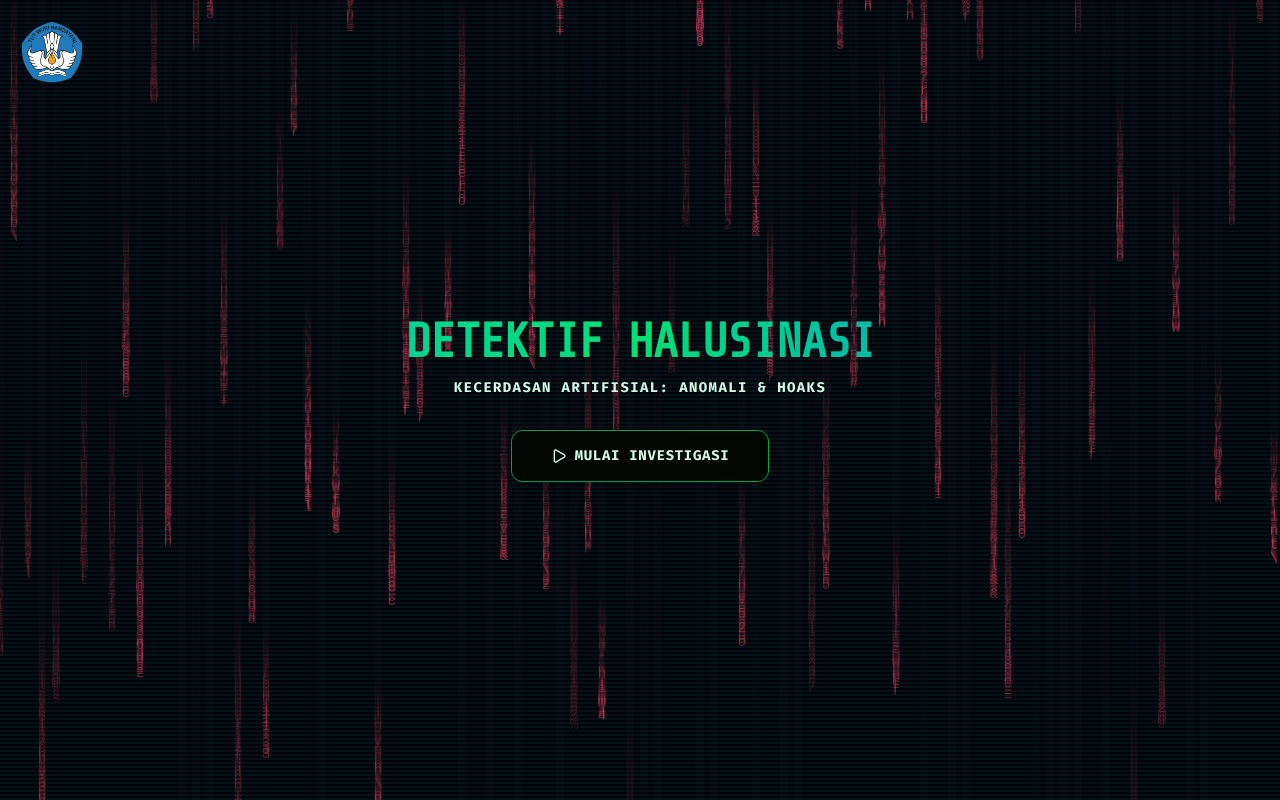
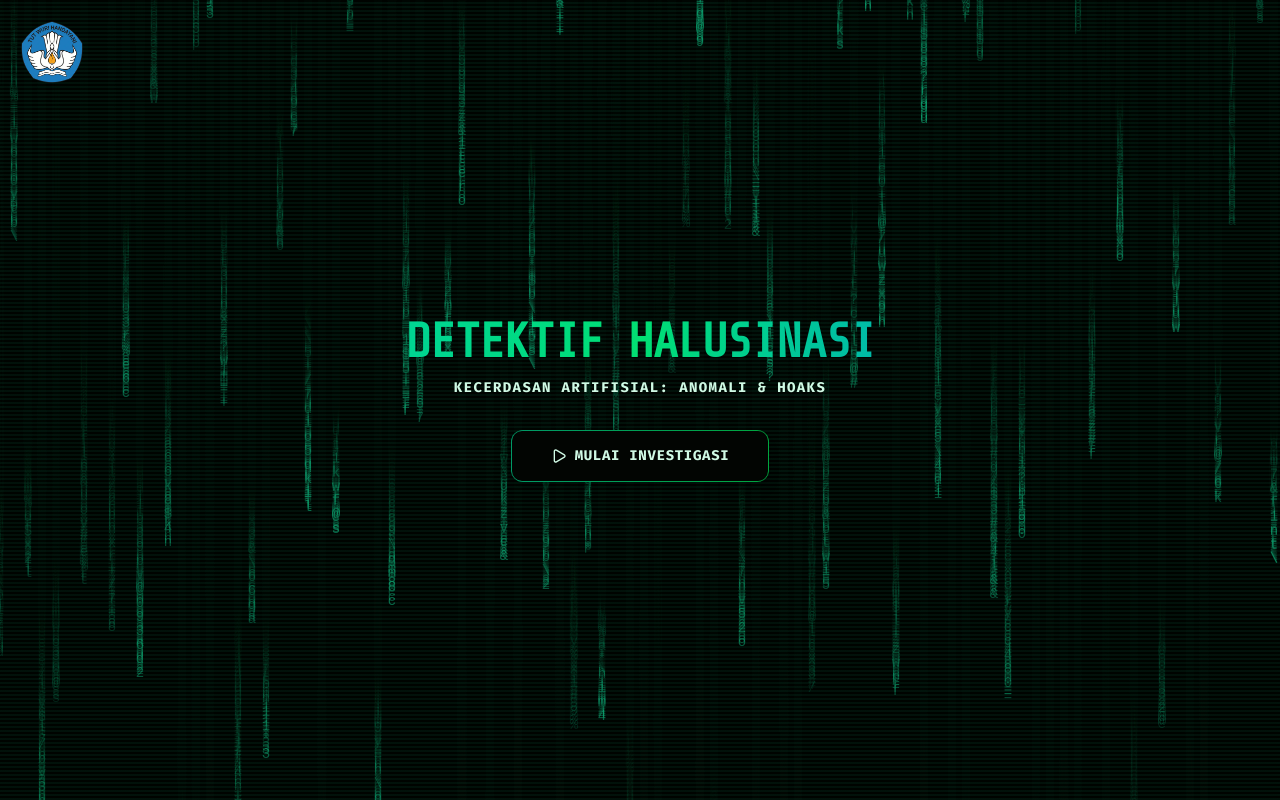
Before and after one commit to glenrioariesto/detektif-halusinasi-teks-challenge, a React (Vite) app: page / in a window 1280 px wide. Built offline with nearby package versions, Linux system fonts and the light colour scheme.

Commit message:
feat: align Matrix Rain background colors to Obsidian-Emerald terminal theme

```diff
--- a/src/components/InteractiveGridBg.tsx
+++ b/src/components/InteractiveGridBg.tsx
@@ -83,8 +83,8 @@ export function InteractiveGridBg() {
     const fontSize = 14;
 
     const draw = () => {
-      // Dark trail background
-      ctx.fillStyle = 'rgba(6, 5, 17, 0.22)';
+      // Dark trail background matching body #040804
+      ctx.fillStyle = 'rgba(4, 8, 4, 0.22)';
       ctx.fillRect(0, 0, canvas.width, canvas.height);
 
       const mouse = mouseRef.current;
@@ -129,12 +129,13 @@ export function InteractiveGridBg() {
 
           let drawX = d.x;
           let drawY = cy;
-          let color = `rgba(244, 63, 94, ${d.opacity * (1 - j / d.chars.length)})`; // default rose pink
+          // Emerald Green as matrix rain default color
+          let color = `rgba(16, 185, 129, ${d.opacity * (1 - j / d.chars.length)})`;
           let scale = 1;
 
-          // Glitch scramble timer triggered on click
+          // Glitch scramble timer triggered on click (Neon Green/Mint)
           if (glitchTimerRef.current > 0) {
-            color = `rgba(6, 182, 212, ${Math.random() * 0.8})`; // glitch cyan
+            color = `rgba(52, 211, 153, ${Math.random() * 0.8})`;
             drawX += (Math.random() - 0.5) * 4;
             drawY += (Math.random() - 0.5) * 4;
             if (Math.random() < 0.2) {
@@ -150,8 +151,8 @@ export function InteractiveGridBg() {
             drawX -= (dx / (dist || 1)) * force * 18;
             drawY -= (dy / (dist || 1)) * force * 18;
 
-            // Brighten up and change color to cyan when near cursor
-            color = `rgba(6, 182, 212, ${0.15 + force * 0.85})`;
+            // Brighten up and change color to light mint green when near cursor
+            color = `rgba(52, 211, 153, ${0.15 + force * 0.85})`;
             scale = 1.0 + force * 0.2;
 
             if (Math.random() < force * 0.3) {
@@ -169,9 +170,9 @@ export function InteractiveGridBg() {
         }
       }
 
-      // Draw cursor scanning reticle overlay
+      // Draw cursor scanning reticle overlay (Neon Green/Mint)
       if (mouse.x > 0 && mouse.x < canvas.width) {
-        ctx.strokeStyle = 'rgba(6, 182, 212, 0.25)';
+        ctx.strokeStyle = 'rgba(52, 211, 153, 0.25)';
         ctx.lineWidth = 1;
         ctx.beginPath();
         ctx.arc(mouse.x, mouse.y, 40, 0, Math.PI * 2);
```
